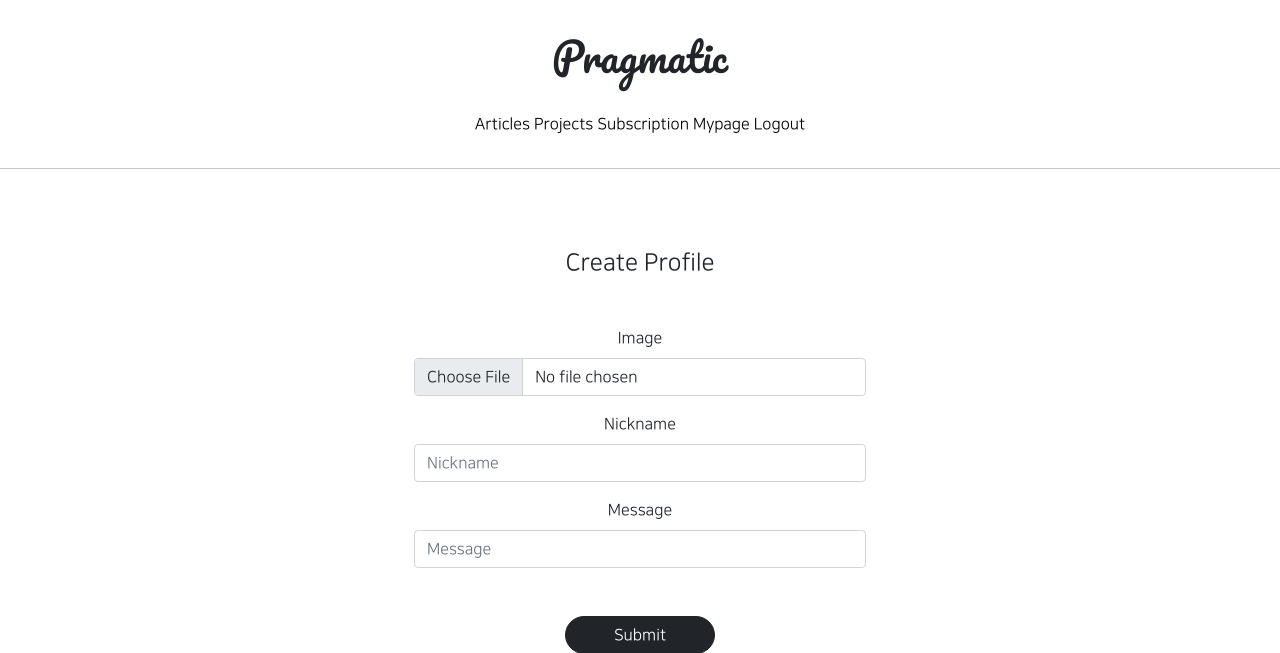
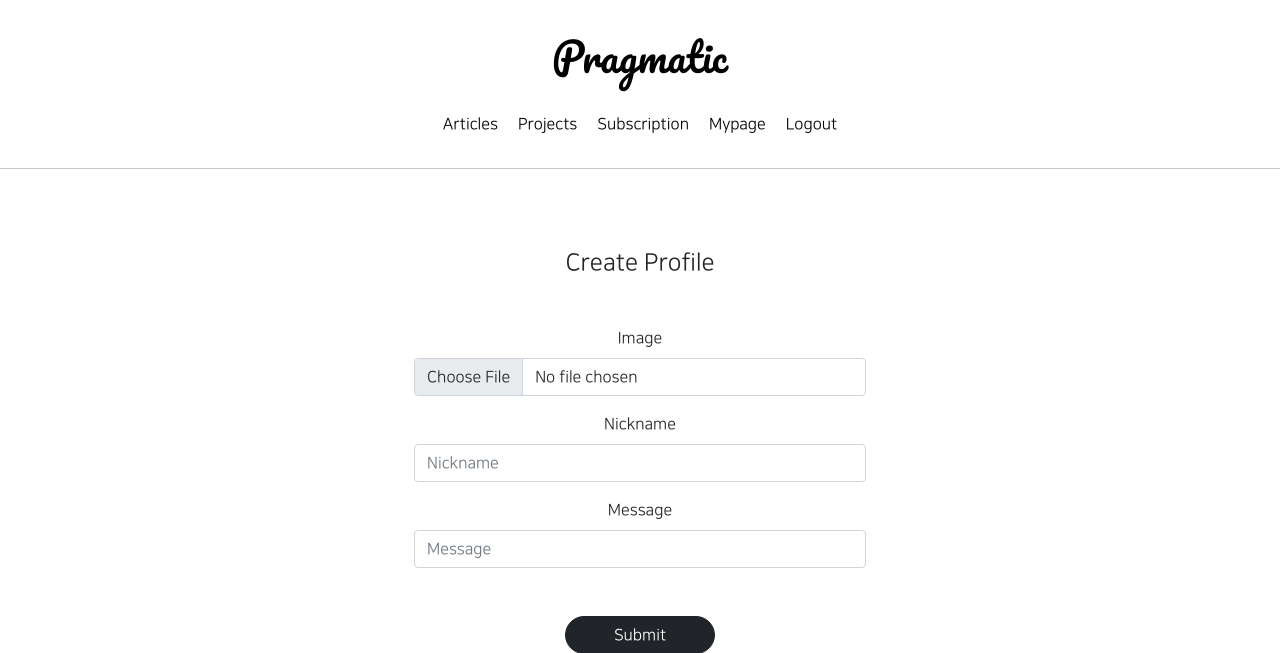
Before and after one commit to kovus380/GISTEC_WEB, a Django app: page /profiles/create/ in a window 1280 px wide. Shown: the top 653 px of the page. Run offline with Django 3.2, Linux system fonts and the light colour scheme; the visitor is signed in with stand-in values (Sample User, id 1); parts of the project's set-up code (start-up, migrations or seed data) failed here and were passed over; some libraries are stand-ins or nearby versions.

Commit message:
08/31 class commit 1

```diff
--- a/articleapp/models.py
+++ b/articleapp/models.py
@@ -13,7 +13,7 @@ class Article(models.Model):
     project = models.ForeignKey(Project,
                                 on_delete=models.SET_NULL,
                                 related_name='article',
-                                null=True)
+                                null=True, blank=True)
     title = models.CharField(max_length=200, null=True)
     image = models.ImageField(upload_to='article/', null=True)
     content = models.TextField(null=True)
--- a/templates/header.html
+++ b/templates/header.html
@@ -1,46 +1,50 @@
 <div style="text-align: center">
 
     <div class="pragmatic_header_logo">
-        <h1>Pragmatic</h1>
+        <h1>
+            <a href="{% url 'home' %}">
+                Pragmatic
+            </a>
+        </h1>
     </div>
     <div class="pragmatic_header_button">
-        <span>
+        <span class="mx-2">
             <a href="{% url 'articleapp:list' %}">
                 Articles
             </a>
         </span>
-        <span>
+        <span class="mx-2">
             <a href="{% url 'projectapp:list' %}">
                 Projects
             </a>
         </span>
         {% if user.is_authenticated %}
-            <span>
+            <span class="mx-2">
             <a href="{% url 'subscribeapp:list' %}">
                 Subscription
             </a>
             </span>
         {% endif %}
         {% if not user.is_authenticated %}
-            <span>
+            <span class="mx-2">
             <a href="{% url 'accountapp:login' %}">
                 Login
             </a>
         </span>
-            <span>
+            <span class="mx-2">
             <a href="{% url 'accountapp:create' %}">
                 SignUp
             </a>
         </span>
 
         {% else %}
-            <span>
+            <span class="mx-2">
             <a href="{% url 'accountapp:detail' pk=user.pk %}">
                 Mypage
             </a>
         </span>
 
-            <span>
+            <span class="mx-2">
             <a href="{% url 'accountapp:logout' %}">
                 Logout
             </a>
--- a/web0701_/urls.py
+++ b/web0701_/urls.py
@@ -18,7 +18,10 @@ from django.conf.urls.static import static
 from django.contrib import admin
 from django.urls import path, include
 
+from articleapp.views import ArticleListView
+
 urlpatterns = [
+    path('', ArticleListView.as_view(), name='home'),
     path('admin/', admin.site.urls),
     path('accounts/', include('accountapp.urls')),
     path('profiles/', include('profileapp.urls')),
```
Also changed, not shown: articleapp/migrations/0006_alter_article_project.py (added), 1 other file.
